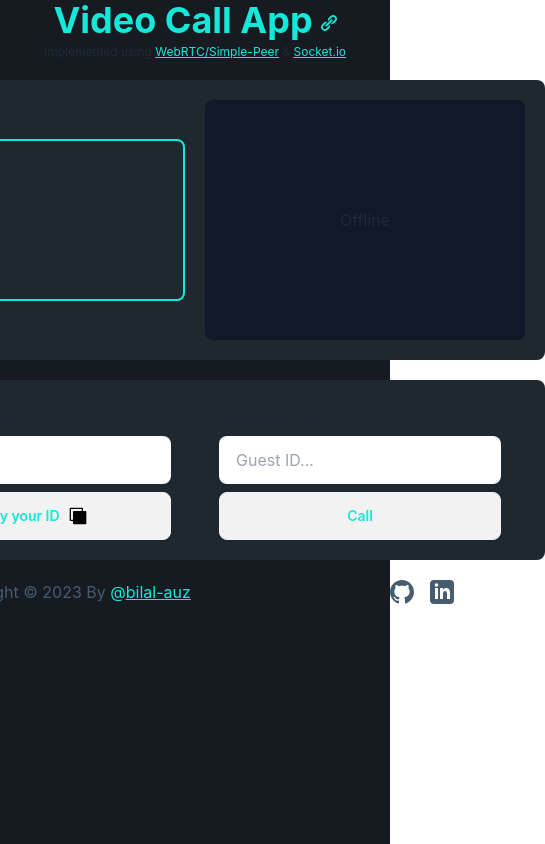
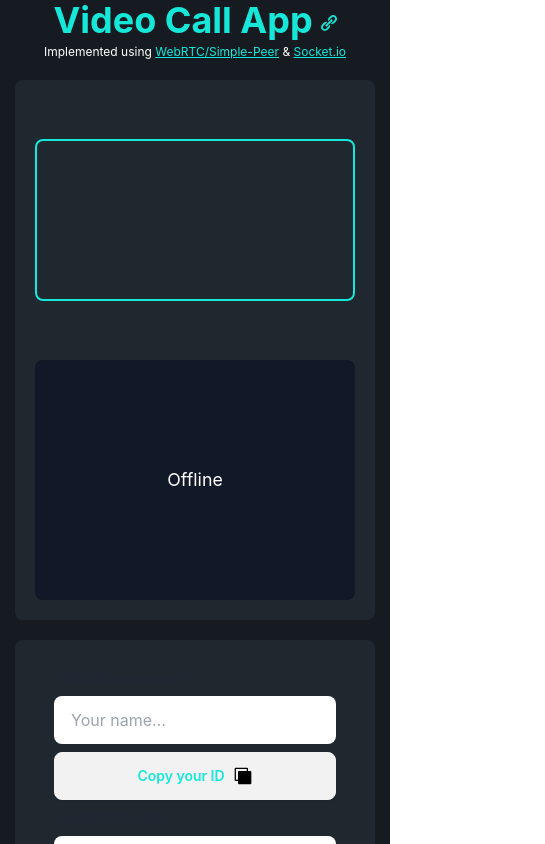
Before and after one commit to bilal-auz/video-call-app, a React (Create React App) app in the folder frontend/: page / in a window 390 px wide. Shown: the whole page, 545 px wide, since content can reach past the window. Built offline with nearby package versions, Linux system fonts and the light colour scheme; no server answers.

Commit message:
Add responsive design

```diff
--- a/frontend/src/App.css
+++ b/frontend/src/App.css
@@ -1,6 +1,5 @@
 .App {
-  background-color: #161b21;
-  min-height: 100vh;
+
 
   text-align: center;
 }
--- a/frontend/src/App.tsx
+++ b/frontend/src/App.tsx
@@ -170,10 +170,15 @@ function App() {
 
   return (
     <div className="App">
-      <main className="flex flex-col justify-center items-center bg-[#161b21]">
+      <div className="App-header">
+        <div className="w-screen overflow-y-scroll overflow-x-hidden absolute inset-0">
+          <div className="flex flex-col justify-center items-center bg-[#161b21]">
             <h1 className="text-4xl font-bold mb-1 text-[#15E8D8]">
               Video Call App
-          <a href="https://github.com/bilal-auz/video-call-app" target="_blank">
+              <a
+                href="https://github.com/bilal-auz/video-call-app"
+                target="_blank"
+              >
                 <svg
                   xmlns="http://www.w3.org/2000/svg"
                   width="24"
@@ -204,8 +209,8 @@ function App() {
               </a>{" "}
             </p>
             <div className="flex flex-col justify-start items-center mt-5">
-          <div className="flex flex-row justify-center items-center bg-[#1f272f] rounded-lg p-5">
-            <div className="flex justify-center items-center mr-5 w-80 h-60 relative rounded-lg ">
+              <div className="flex flex-col md:flex-row justify-center items-center bg-[#1f272f] rounded-lg p-5">
+                <div className="flex justify-center items-center mb-5 md:mr-5 md:mb-0 w-80 h-60 relative rounded-lg ">
                   <video
                     playsInline
                     autoPlay
@@ -256,7 +261,7 @@ function App() {
                 </div>
               </div>
 
-          <div className="flex flex-row justify-around items-center w-full mt-5 bg-[#1f272f] rounded-lg p-5">
+              <div className="flex flex-col md:flex-row  justify-around items-center w-full mt-5 bg-[#1f272f] rounded-lg p-5">
                 <div className="flex flex-col ">
                   <label className="form-control w-full max-w-xs mb-2">
                     <div className="label">
@@ -344,7 +349,8 @@ function App() {
               <div className="footer flex flex-row items-center justify-around text-base-content rounded pt-5 pb-5">
                 <aside>
                   <p className="inline text-[#485c70]  ml-2 text-base">
-                Copyright © 2023 By <span className="text-[#15E8D8]">@</span>
+                    Copyright © 2023 By{" "}
+                    <span className="text-[#15E8D8]">@</span>
                     <a
                       href="https://www.linkedin.com/in/bilal-abouzid"
                       target="_blank"
@@ -386,7 +392,9 @@ function App() {
                 </nav>
               </div>
             </div>
-      </main>
+          </div>
+        </div>
+      </div>
     </div>
   );
 }
--- a/frontend/src/index.css
+++ b/frontend/src/index.css
@@ -9,6 +9,7 @@ body {
     sans-serif;
   -webkit-font-smoothing: antialiased;
   -moz-osx-font-smoothing: grayscale;
+
 }
 
 code {
```
Lines whose indentation alone changed are shown as unchanged.
